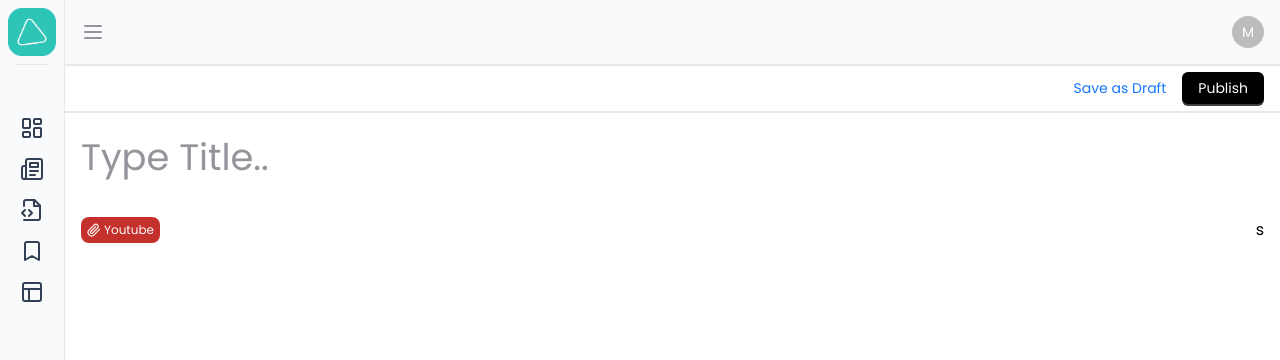
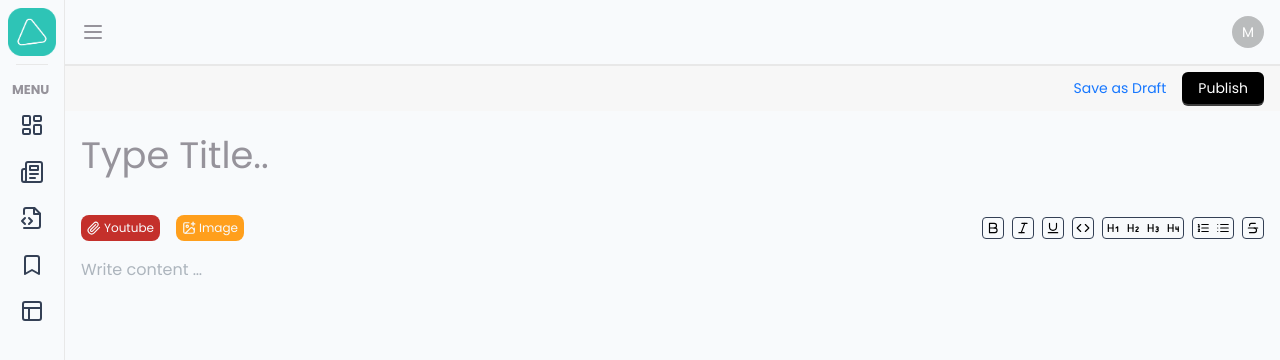
Before and after one commit to mujibur-rohman/my-playground, a Next.js app: page /posts/create in a window 1280 px wide. Shown: the top 360 px of the page. Built offline with nearby package versions, Linux system fonts and the light colour scheme.

Commit message:
toolbar add extention

```diff
--- a/src/components/layouts/navbar/styles.module.scss
+++ b/src/components/layouts/navbar/styles.module.scss
@@ -1,6 +1,8 @@
 @import "/src/styles/base/colors";
 
 .navbar {
+  position: sticky;
+  top: 0;
   display: flex;
   justify-content: space-between;
   align-items: center;
@@ -9,6 +11,7 @@
   padding: 0 1rem;
   border-bottom: 2px solid $color-border;
   background-color: $color-bg-base;
+  z-index: 50;
 
   .hamburger {
     color: $color-text-base100;
--- a/src/components/layouts/sidebar/styles.module.scss
+++ b/src/components/layouts/sidebar/styles.module.scss
@@ -6,7 +6,7 @@
   inset: 0;
   background-color: rgba(0, 0, 0, 0.103);
   backdrop-filter: blur(1px) !important;
-  z-index: 49;
+  z-index: 51;
   transition: all 1s;
   @include respond(desktop) {
     display: none;
@@ -19,8 +19,7 @@
 }
 
 .closeBackdrop {
-  animation: closeBackdropAnimate 0.5s;
-  animation-fill-mode: both;
+  display: none;
 }
 
 .openSidebar.openSidebar {
@@ -42,7 +41,7 @@
   position: fixed;
   display: flex;
   flex-direction: column;
-  z-index: 50;
+  z-index: 51;
   background-color: $color-bg-base;
   height: 100vh;
   width: 16rem;
@@ -53,7 +52,8 @@
     width: 16rem;
   }
   @include respond(desktop) {
-    position: static;
+    position: sticky;
+    top: 0;
   }
 
   .header {
@@ -107,16 +107,16 @@
     .menu {
       display: flex;
       flex-direction: column;
-      gap: 1px;
+      gap: 0.4rem;
 
       .titleMenu {
         font-weight: 700;
         color: $color-text-base100;
-        font-size: 1.1rem;
+        font-size: 1rem;
       }
 
       .titleMenu__closed {
-        visibility: hidden;
+        font-size: 0.8rem;
       }
 
       .menuItem {
--- a/src/components/post/editor/index.tsx
+++ b/src/components/post/editor/index.tsx
@@ -1,18 +1,65 @@
+import Document from "@tiptap/extension-document";
+import Paragraph from "@tiptap/extension-paragraph";
+import Text from "@tiptap/extension-text";
+import Bold from "@tiptap/extension-bold";
+import Italic from "@tiptap/extension-italic";
+import Underline from "@tiptap/extension-underline";
+import Placeholder from "@tiptap/extension-placeholder";
+import CodeBlockLowlight from "@tiptap/extension-code-block-lowlight";
+import Heading from "@tiptap/extension-heading";
+import Strike from "@tiptap/extension-strike";
+import ListItem from "@tiptap/extension-list-item";
+import BulletList from "@tiptap/extension-bullet-list";
+import OrderedList from "@tiptap/extension-ordered-list";
+import Toolbar from "./toolbar/toolbar";
 import { useEditor, EditorContent } from "@tiptap/react";
-import StarterKit from "@tiptap/starter-kit";
-import Toolbar from "./toolbar/toolbar";
+import { lowlight } from "lowlight/lib/core";
+// @ts-ignore
+import css from "highlight.js/lib/languages/css";
+import js from "highlight.js/lib/languages/javascript";
+import ts from "highlight.js/lib/languages/typescript";
+import html from "highlight.js/lib/languages/xml";
+import styles from "./styles.module.scss";
+
+lowlight.registerLanguage("html", html);
+lowlight.registerLanguage("css", css);
+lowlight.registerLanguage("js", js);
+lowlight.registerLanguage("ts", ts);
 
 type Props = {};
 
 function TextEditor({}: Props) {
   const editor = useEditor({
-    extensions: [StarterKit],
-    content: "",
+    extensions: [
+      Document,
+      Paragraph,
+      Text,
+      Bold,
+      Italic,
+      Underline,
+      Placeholder.configure({
+        placeholder: "Write content …",
+      }),
+      CodeBlockLowlight.configure({
+        lowlight,
+      }),
+      Heading,
+      Strike,
+      ListItem,
+      BulletList,
+      OrderedList,
+    ],
+    editorProps: {
+      attributes: {
+        class: styles["text-editor"],
+      },
+    },
+    content: ``,
   });
 
   return (
     <div>
-      <Toolbar />
+      <Toolbar editor={editor} />
       <EditorContent editor={editor} />
     </div>
   );
--- /dev/null
+++ b/src/components/post/editor/styles.module.scss
@@ -0,0 +1,15 @@
+@import "/src/styles/base/colors";
+
+.text-editor {
+  outline: none;
+  padding: 0 1rem;
+  caret-color: $color-text-base;
+  min-height: 10rem;
+}
+
+.text-editor:empty:before {
+  content: attr(placeholder);
+  pointer-events: none;
+  color: $color-text-base100;
+  display: block; /* For Firefox */
+}
--- a/src/components/post/editor/toolbar/styles.module.scss
+++ b/src/components/post/editor/toolbar/styles.module.scss
@@ -3,14 +3,20 @@
 
 .toolbar {
   display: flex;
+  flex-direction: column;
+  gap: 1rem;
   justify-content: space-between;
   padding: 1rem;
+
+  @include respond(desktop) {
+    flex-direction: row;
+  }
 }
 
 .left {
   display: flex;
   align-items: center;
-  gap: 3px;
+  gap: 1rem;
   font-size: 12px;
 
   .youtube {
@@ -28,4 +34,70 @@
   .youtube:hover {
     background-color: darken($color: #c4302b, $amount: 10);
   }
+
+  .image {
+    display: flex;
+    align-items: center;
+    padding: 4px 6px;
+    border-radius: 8px;
+    cursor: pointer;
+    gap: 3px;
+    background-color: $color-accent;
+    color: $color-bg-base;
+    transition: background 0.3s;
+  }
 }
+
+.right {
+  display: flex;
+  align-items: center;
+  flex-wrap: wrap;
+  gap: 0.5rem;
+  font-size: 12px;
+
+  .toolbar-item {
+    display: flex;
+    align-items: center;
+    gap: 5px;
+    padding: 3px;
+    border-radius: 4px;
+    background-color: $color-bg-base;
+    border: 1px solid $color-text-base;
+    cursor: pointer;
+  }
+
+  .toolbar-item:hover {
+    background-color: $color-border;
+  }
+
+  .toolbar-item.active {
+    background-color: $color-text-base;
+    color: $color-bg-base;
+  }
+
+  .toolbar-item__group {
+    display: flex;
+    align-items: center;
+    border-radius: 4px;
+    background-color: $color-bg-base;
+    border: 1px solid $color-text-base;
+    overflow: hidden;
+
+    &-item {
+      display: flex;
+      align-items: center;
+      cursor: pointer;
+      padding: 3px;
+    }
+
+    &-item:hover {
+      background-color: $color-border;
+      color: $color-text-base;
+    }
+
+    &-item.active {
+      background-color: $color-text-base;
+      color: $color-bg-base;
+    }
+  }
+}
--- a/src/components/post/editor/toolbar/toolbar.tsx
+++ b/src/components/post/editor/toolbar/toolbar.tsx
@@ -1,8 +1,27 @@
-import { Paperclip } from "lucide-react";
+import {
+  BoldIcon,
+  CodeIcon,
+  Heading1Icon,
+  Heading2Icon,
+  Heading3Icon,
+  Heading4Icon,
+  ImagePlus,
+  ItalicIcon,
+  ListIcon,
+  ListOrderedIcon,
+  Paperclip,
+  StrikethroughIcon,
+  UnderlineIcon,
+} from "lucide-react";
 import styles from "./styles.module.scss";
-type Props = {};
+import { Editor } from "@tiptap/react";
+import { cn } from "@/lib/utils";
 
-function Toolbar({}: Props) {
+type Props = {
+  editor: Editor | null;
+};
+
+function Toolbar({ editor }: Props) {
   return (
     <div className={styles.toolbar}>
       <div className={styles.left}>
@@ -10,8 +29,127 @@ function Toolbar({}: Props) {
           <Paperclip size={14} />
           <span>Youtube</span>
         </div>
+        <div className={styles.image}>
+          <ImagePlus size={14} />
+          <span>Image</span>
+        </div>
       </div>
-      <div className={styles.right}>s</div>
+      <div className={styles.right}>
+        <div
+          className={cn(styles["toolbar-item"], {
+            [styles.active]: editor?.isActive("bold"),
+          })}
+          onClick={() => {
+            editor?.chain().focus().toggleBold().run();
+          }}
+        >
+          <BoldIcon size={14} />
+        </div>
+        <div
+          className={cn(styles["toolbar-item"], {
+            [styles.active]: editor?.isActive("italic"),
+          })}
+          onClick={() => {
+            editor?.chain().focus().toggleItalic().run();
+          }}
+        >
+          <ItalicIcon size={14} />
+        </div>
+        <div
+          className={cn(styles["toolbar-item"], {
+            [styles.active]: editor?.isActive("underline"),
+          })}
+          onClick={() => {
+            editor?.chain().focus().toggleUnderline().run();
+          }}
+        >
+          <UnderlineIcon size={14} />
+        </div>
+        <div
+          className={cn(styles["toolbar-item"], {
+            [styles.active]: editor?.isActive("codeBlock"),
+          })}
+          onClick={() => {
+            editor?.chain().focus().toggleCodeBlock().run();
+          }}
+        >
+          <CodeIcon size={14} />
+        </div>
+        <div className={styles["toolbar-item__group"]}>
+          <div
+            className={cn(styles["toolbar-item__group-item"], {
+              [styles.active]: editor?.isActive("heading", { level: 1 }),
+            })}
+            onClick={() => {
+              editor?.chain().focus().toggleHeading({ level: 1 }).run();
+            }}
+          >
+            <Heading1Icon size={14} />
+          </div>
+          <div
+            className={cn(styles["toolbar-item__group-item"], {
+              [styles.active]: editor?.isActive("heading", { level: 2 }),
+            })}
+            onClick={() => {
+              editor?.chain().focus().toggleHeading({ level: 2 }).run();
+            }}
+          >
+            <Heading2Icon size={14} />
+          </div>
+          <div
+            className={cn(styles["toolbar-item__group-item"], {
+              [styles.active]: editor?.isActive("heading", { level: 3 }),
+            })}
+            onClick={() => {
+              editor?.chain().focus().toggleHeading({ level: 3 }).run();
+            }}
+          >
+            <Heading3Icon size={14} />
+          </div>
+          <div
+            className={cn(styles["toolbar-item__group-item"], {
+              [styles.active]: editor?.isActive("heading", { level: 4 }),
+            })}
+            onClick={() => {
+              editor?.chain().focus().toggleHeading({ level: 4 }).run();
+            }}
+          >
+            <Heading4Icon size={14} />
+          </div>
+        </div>
+        <div className={styles["toolbar-item__group"]}>
+          <div
+            className={cn(styles["toolbar-item__group-item"], {
+              [styles.active]: editor?.isActive("orderedList"),
+            })}
+            onClick={() => {
+              editor?.chain().focus().toggleOrderedList().run();
+            }}
+          >
+            <ListOrderedIcon size={14} />
+          </div>
+          <div
+            className={cn(styles["toolbar-item__group-item"], {
+              [styles.active]: editor?.isActive("bulletList"),
+            })}
+            onClick={() => {
+              editor?.chain().focus().toggleBulletList().run();
+            }}
+          >
+            <ListIcon size={14} />
+          </div>
+        </div>
+        <div
+          className={cn(styles["toolbar-item"], {
+            [styles.active]: editor?.isActive("strike"),
+          })}
+          onClick={() => {
+            editor?.chain().focus().toggleStrike().run();
+          }}
+        >
+          <StrikethroughIcon size={14} />
+        </div>
+      </div>
     </div>
   );
 }
--- a/src/components/post/styles.module.scss
+++ b/src/components/post/styles.module.scss
@@ -4,7 +4,10 @@
   display: flex;
   justify-content: flex-end;
   padding: 0.4rem 1rem;
-  border-bottom: 2px solid $color-border;
+  background-color: rgb(247, 247, 247);
+  position: sticky;
+  top: 4rem;
+  z-index: 50;
 }
 
 .input-title {
--- a/src/styles/globals.scss
+++ b/src/styles/globals.scss
@@ -9,9 +9,8 @@
   box-sizing: inherit;
   font-family: "Poppins", sans-serif;
 }
-
-ul {
-  list-style: none;
+body {
+  background-color: $color-bg-base;
 }
 
 a {
@@ -20,5 +19,93 @@ a {
 }
 
 ::selection {
-  background-color: $color-primary;
+  background-color: lighten($color: $color-primary, $amount: 30);
+  color: $color-text-base;
 }
+
+/* Basic editor styles */
+.tiptap {
+  > * + * {
+    margin-top: 0.75em;
+  }
+
+  ul,
+  ol {
+    padding: 0 1rem;
+  }
+
+  pre {
+    background: #0d0d0d;
+    border-radius: 0.5rem;
+    color: #fff;
+    font-family: "JetBrainsMono", monospace;
+    padding: 0.75rem 1rem;
+
+    code {
+      background: none;
+      color: inherit;
+      font-size: 0.8rem;
+      padding: 0;
+    }
+
+    .hljs-comment,
+    .hljs-quote {
+      color: #616161;
+    }
+
+    .hljs-variable,
+    .hljs-template-variable,
+    .hljs-attribute,
+    .hljs-tag,
+    .hljs-name,
+    .hljs-regexp,
+    .hljs-link,
+    .hljs-name,
+    .hljs-selector-id,
+    .hljs-selector-class {
+      color: #f98181;
+    }
+
+    .hljs-number,
+    .hljs-meta,
+    .hljs-built_in,
+    .hljs-builtin-name,
+    .hljs-literal,
+    .hljs-type,
+    .hljs-params {
+      color: #fbbc88;
+    }
+
+    .hljs-string,
+    .hljs-symbol,
+    .hljs-bullet {
+      color: #b9f18d;
+    }
+
+    .hljs-title,
+    .hljs-section {
+      color: #faf594;
+    }
+
+    .hljs-keyword,
+    .hljs-selector-tag {
+      color: #70cff8;
+    }
+
+    .hljs-emphasis {
+      font-style: italic;
+    }
+
+    .hljs-strong {
+      font-weight: 700;
+    }
+  }
+}
+
+.tiptap p.is-editor-empty:first-child::before {
+  color: #adb5bd;
+  content: attr(data-placeholder);
+  float: left;
+  height: 0;
+  pointer-events: none;
+}
```
Also changed, not shown: package.json (+12 -0 lines), 1 other file (tests, documents, lock files or other folders).
